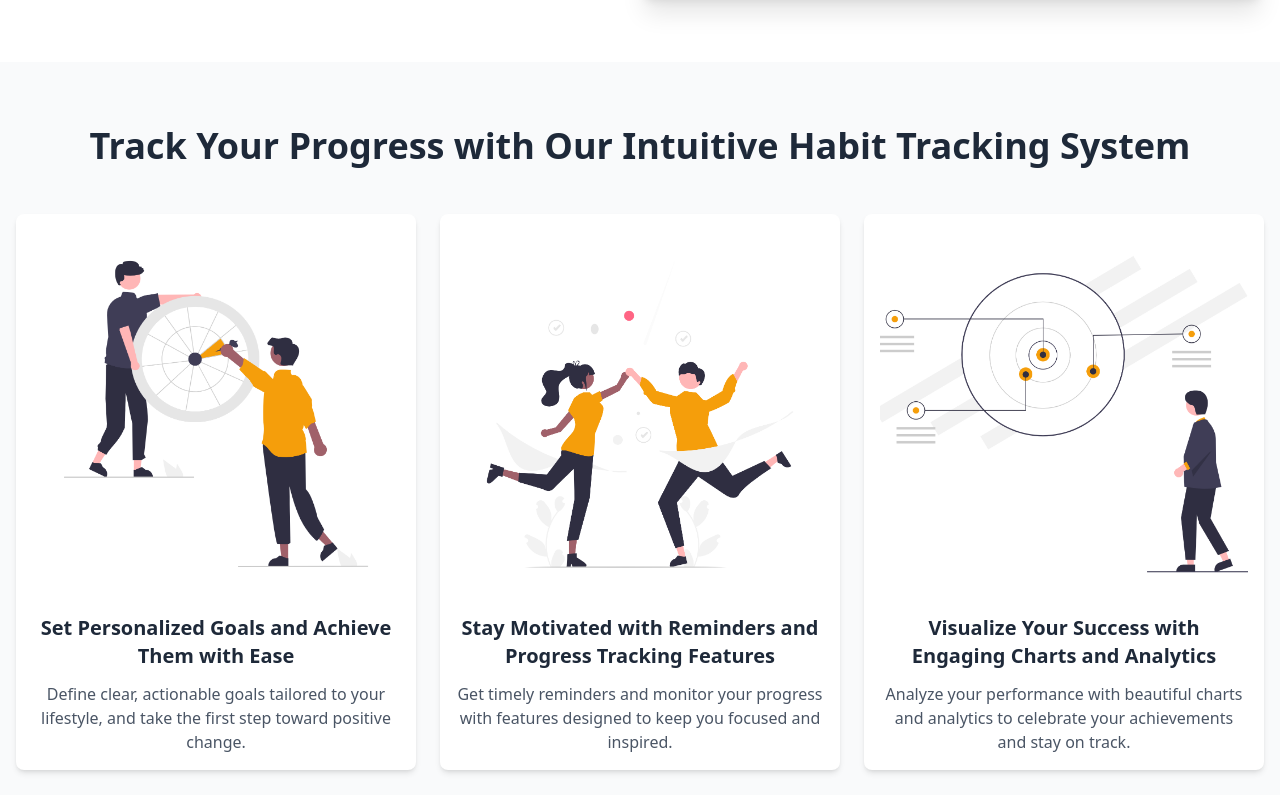
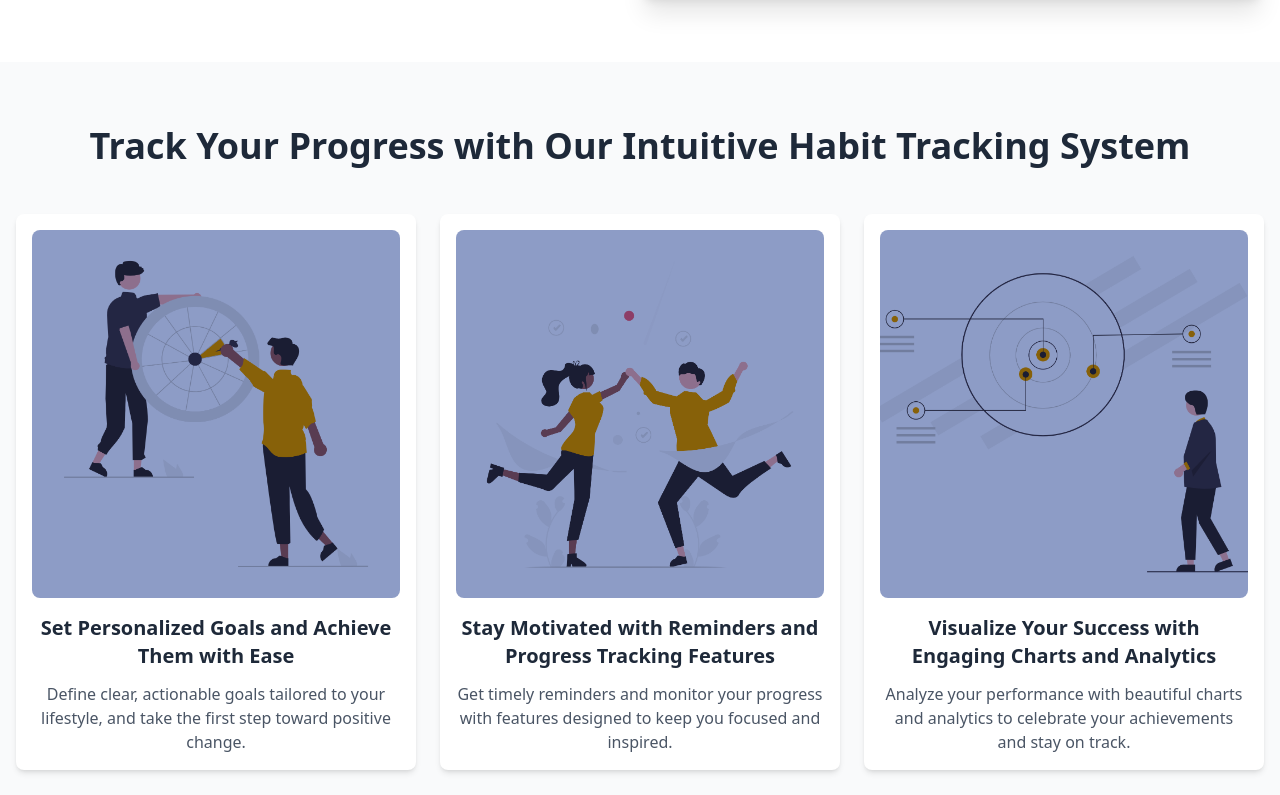
Before and after one commit to Rida-Lad/Habit_Tracker_App_V2, a React (Vite) app: page / in a window 1280 px wide. Shown: the part 1267-2062 px from the top of the page. Built offline with nearby package versions, Linux system fonts and the light colour scheme.

Commit message:
Refactor Home component to improve image overlay structure and enhance visual hierarchy with consistent blue filter application

```diff
--- a/src/components/Home.jsx
+++ b/src/components/Home.jsx
@@ -89,11 +89,12 @@ const Home = () => {
             </motion.div>
 
             <motion.div
-              className="w-full md:w-1/2 relative"
+              className="w-full md:w-1/2"
               variants={fadeInUp}
               initial="hidden"
               animate="visible"
             >
+              <div className="relative">
                 {/* Base image */}
                 <img
                   src={goalImage2}
@@ -106,6 +107,7 @@ const Home = () => {
                   className="absolute inset-0 bg-blue-900 opacity-50 mix-blend-multiply rounded-lg z-20"
                   aria-hidden="true"
                 ></div>
+              </div>
             </motion.div>
           </div>
         </div>
@@ -131,12 +133,17 @@ const Home = () => {
               initial="hidden"
               animate="visible"
             >
-              <div className="aspect-square w-full overflow-hidden rounded-lg mb-4">
+              <div className="aspect-square w-full overflow-hidden rounded-lg mb-4 relative">
                 <img
                   src={goalImage3}
                   alt="Set Personalized Goals"
-                  className="w-full h-full object-cover"
+                  className="w-full h-full object-cover relative z-10"
                 />
+                {/* Blue filter overlay */}
+                <div
+                  className="absolute inset-0 bg-blue-900 opacity-50 mix-blend-multiply z-20"
+                  aria-hidden="true"
+                ></div>
               </div>
               <h5 className="text-xl font-semibold text-gray-800 dark:text-gray-100 mb-3">
                 Set Personalized Goals and Achieve Them with Ease
@@ -154,12 +161,17 @@ const Home = () => {
               initial="hidden"
               animate="visible"
             >
-              <div className="aspect-square w-full overflow-hidden rounded-lg mb-4">
+              <div className="aspect-square w-full overflow-hidden rounded-lg mb-4 relative">
                 <img
                   src={goalImage4}
                   alt="Stay Motivated"
-                  className="w-full h-full object-cover"
+                  className="w-full h-full object-cover relative z-10"
                 />
+                {/* Blue filter overlay */}
+                <div
+                  className="absolute inset-0 bg-blue-900 opacity-50 mix-blend-multiply z-20"
+                  aria-hidden="true"
+                ></div>
               </div>
               <h5 className="text-xl font-semibold text-gray-800 dark:text-gray-100 mb-3">
                 Stay Motivated with Reminders and Progress Tracking Features
@@ -177,12 +189,17 @@ const Home = () => {
               initial="hidden"
               animate="visible"
             >
-              <div className="aspect-square w-full overflow-hidden rounded-lg mb-4">
+              <div className="aspect-square w-full overflow-hidden rounded-lg mb-4 relative">
                 <img
                   src={goalImage5}
                   alt="Visualize Your Success"
-                  className="w-full h-full object-cover"
+                  className="w-full h-full object-cover relative z-10"
                 />
+                {/* Blue filter overlay */}
+                <div
+                  className="absolute inset-0 bg-blue-900 opacity-50 mix-blend-multiply z-20"
+                  aria-hidden="true"
+                ></div>
               </div>
               <h5 className="text-xl font-semibold text-gray-800 dark:text-gray-100 mb-3">
                 Visualize Your Success with Engaging Charts and Analytics
```
Lines whose indentation alone changed are shown as unchanged.
